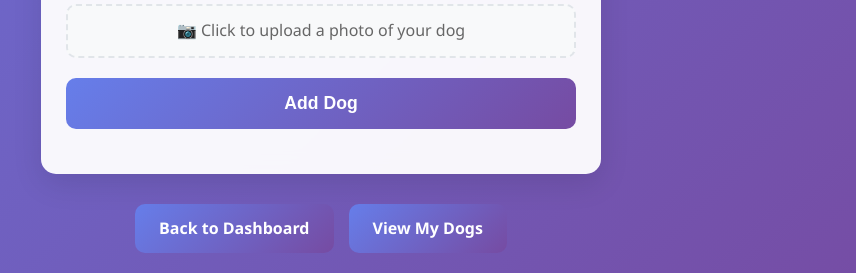
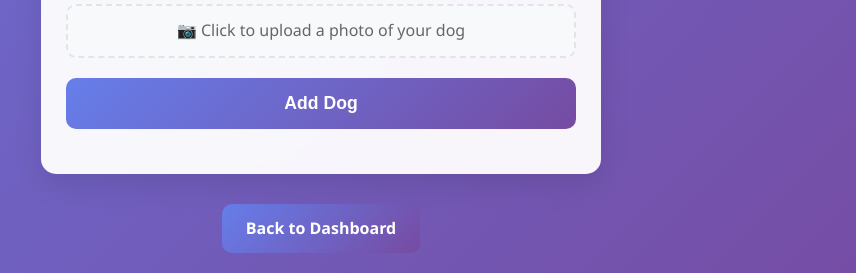
Before and after one commit to deannariddlespur/first-project, a Django app: template first-project-1/core/templates/core/add_dog.html in a window 1280 px wide. Shown: the part 868-1141 px from the top of the page, without its empty margins (319-1175 px from the left). Run offline with Django 5.2, Linux system fonts and the light colour scheme; the template is opened without the code that fills it: values that come from a table or form of the project are taken from there, others are empty.

Commit message:
Fix broken dog_list URL reference in add_dog template

```diff
--- a/first-project-1/core/templates/core/add_dog.html
+++ b/first-project-1/core/templates/core/add_dog.html
@@ -313,7 +313,6 @@
 
     <div class="form-actions">
         <a href="{% url 'owner_dashboard' %}" class="action-btn">Back to Dashboard</a>
-        <a href="{% url 'dog_list' %}" class="action-btn">View My Dogs</a>
     </div>
 </div>
 
```
